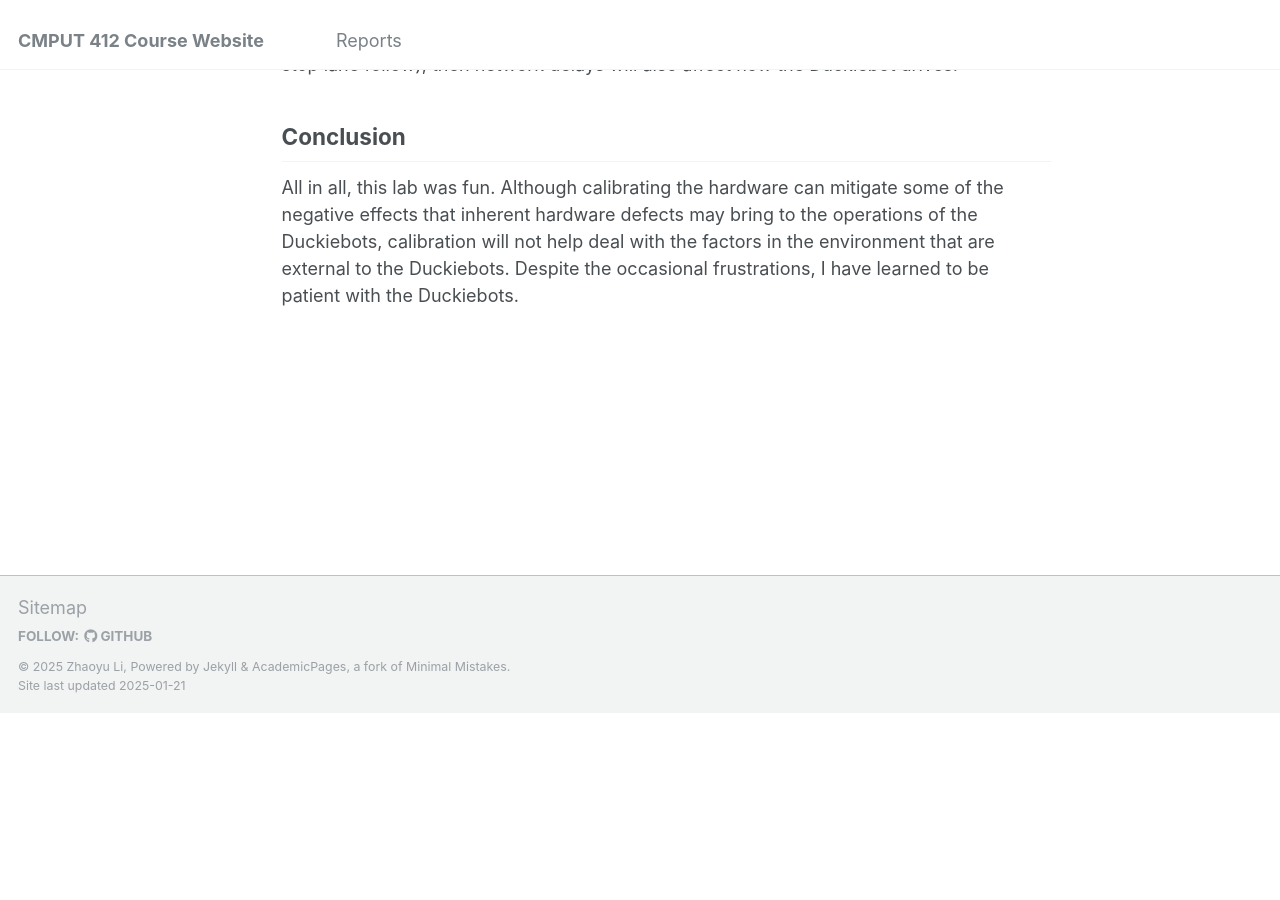
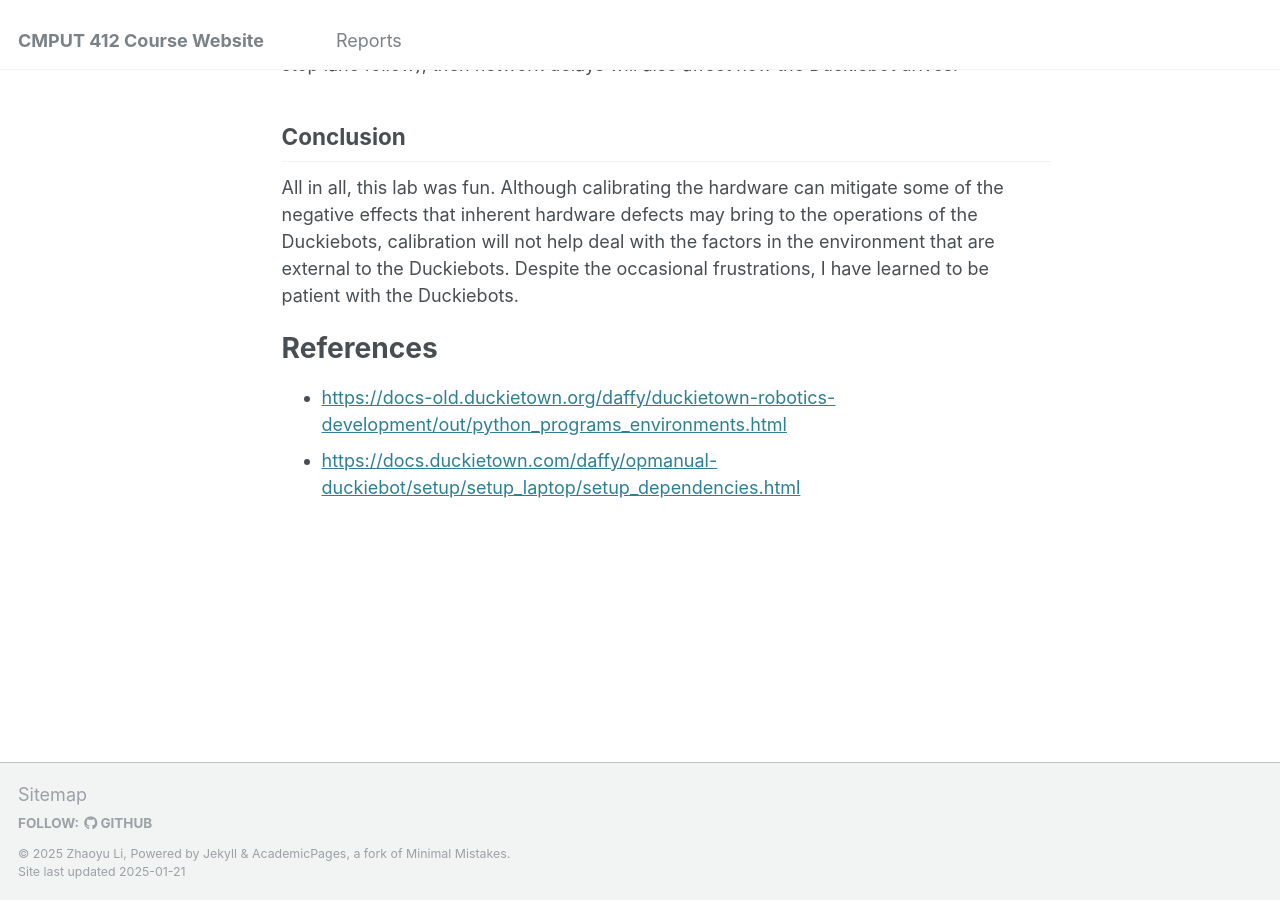
Before and after one commit to BlitzWrecker/W25-CMPUT-412, a Jekyll site: the page built from _reports/exercise-1.html, in a window 1280 px wide and 900 px high, scrolled down 5286 px. Built offline with Jekyll 4.4.1, drawn with Linux system fonts in a browser that asks for light colours; before the commit the page ends 5999 px from its top, so only the background shows below that.

Commit message:
added references

```diff
--- a/_reports/exercise-1.html
+++ b/_reports/exercise-1.html
@@ -109,3 +109,17 @@ date: 2025-01-16
   All in all, this lab was fun. Although calibrating the hardware can mitigate some of the negative effects that inherent hardware defects may bring to the operations of the Duckiebots, calibration will not help deal with the factors in the environment that are external to the Duckiebots.
   Despite the occasional frustrations, I have learned to be patient with the Duckiebots.
 </p>
+
+<h1>References</h1>
+<ul>
+  <li>
+    <a href="https://docs-old.duckietown.org/daffy/duckietown-robotics-development/out/python_programs_environments.html">
+      https://docs-old.duckietown.org/daffy/duckietown-robotics-development/out/python_programs_environments.html
+    </a>
+  </li>
+  <li>
+    <a href="https://docs.duckietown.com/daffy/opmanual-duckiebot/setup/setup_laptop/setup_dependencies.html">
+      https://docs.duckietown.com/daffy/opmanual-duckiebot/setup/setup_laptop/setup_dependencies.html
+    </a>
+  </li>
+</ul>
```
